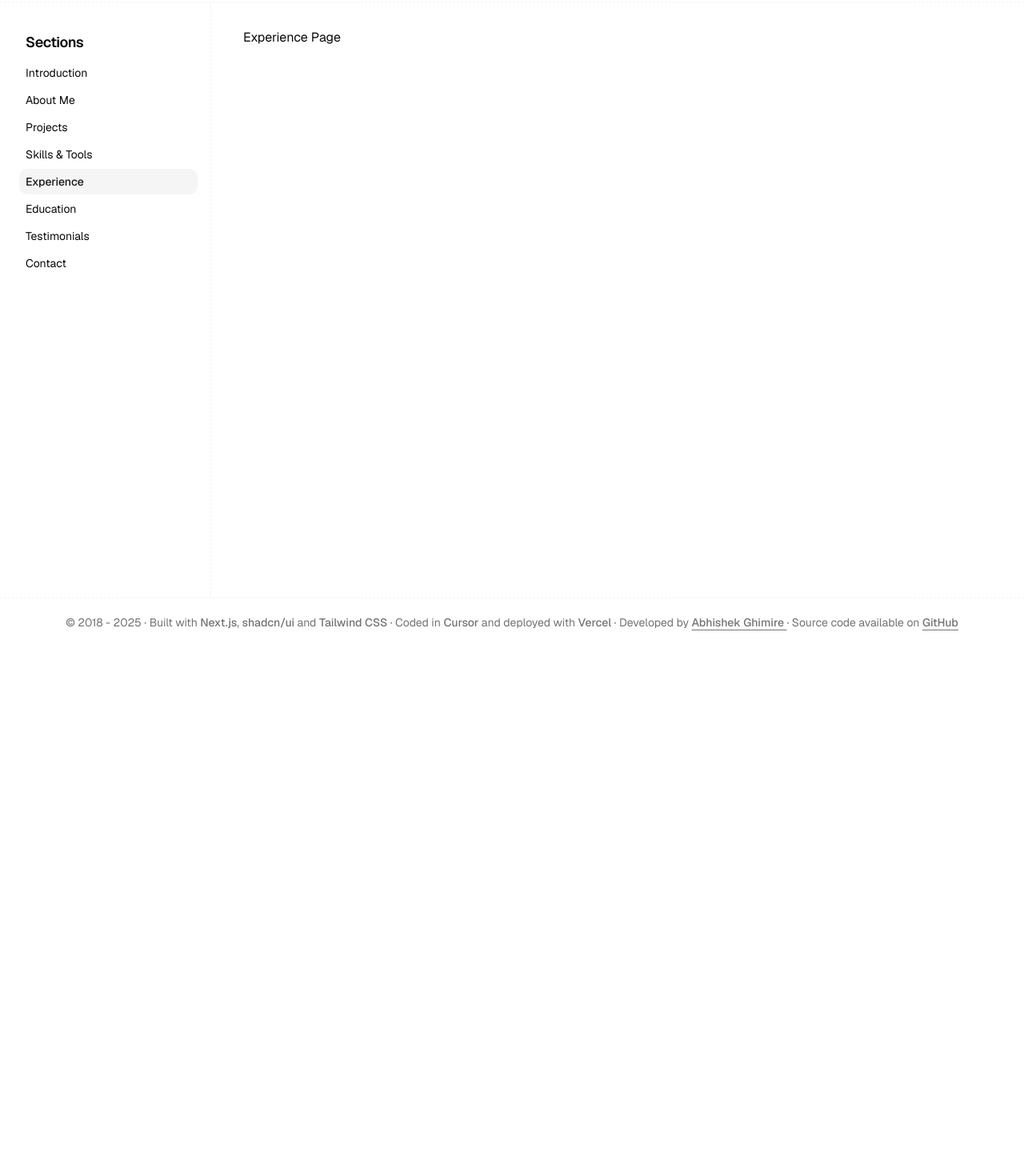
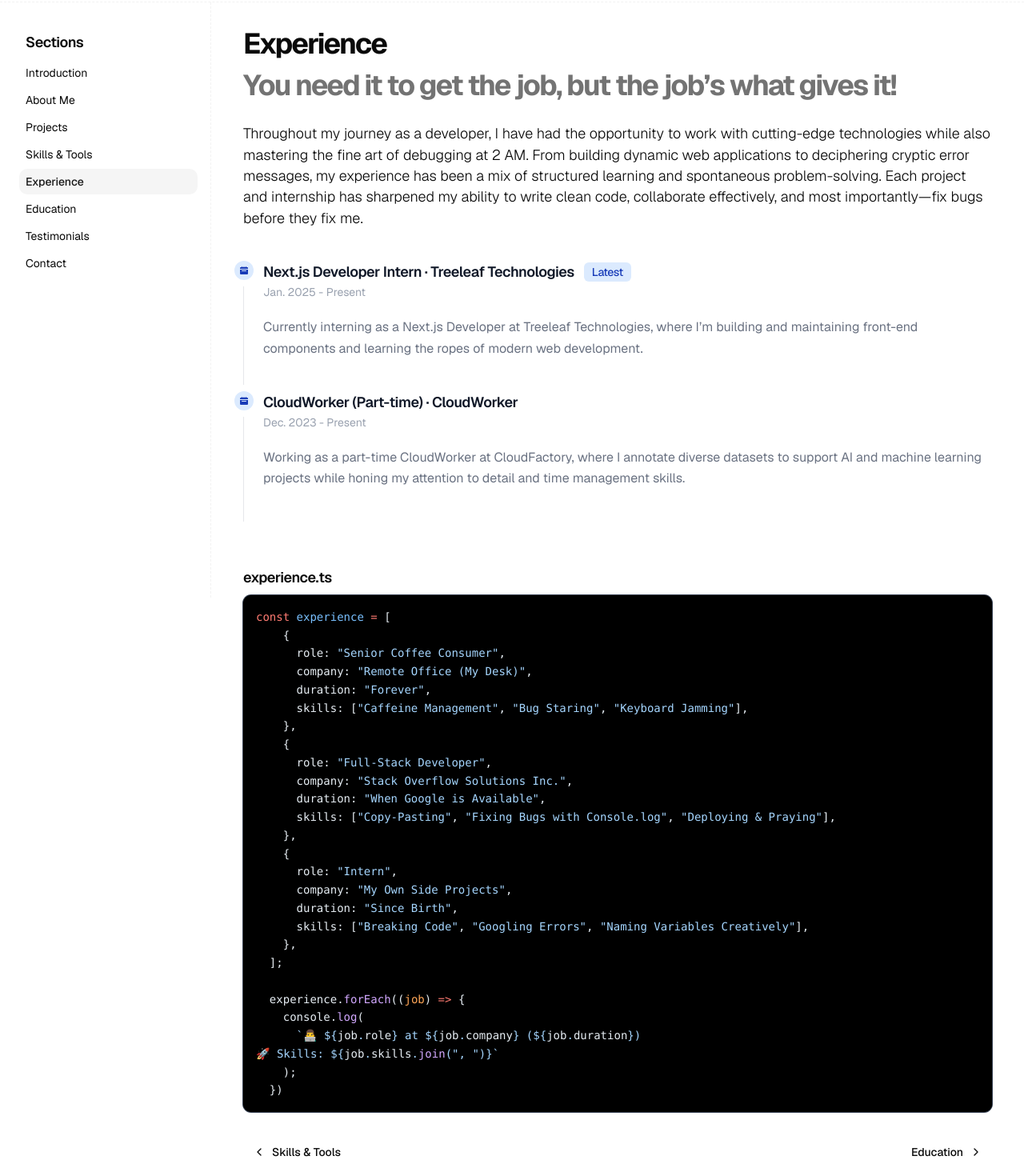
Before and after one commit to PreetKot/Portfolio_og, a Next.js app: page /experience in a window 1280 px wide. Shown: the part 54-1524 px from the top of the page at 80% size. Before the commit the page ends 862 px from the top, so only its background shows below. Built offline with nearby package versions, Linux system fonts and the light colour scheme.

Commit message:
section update

```diff
--- a/app/about/page.tsx
+++ b/app/about/page.tsx
@@ -12,6 +12,9 @@ const AboutMePage = () => {
     <>
       <PageHeader>
         <PageHeaderHeading>About Abhishek</PageHeaderHeading>
+        <PageHeaderHeading className="mt-2 text-muted-foreground">
+          More than just a title—let’s dive deeper!
+        </PageHeaderHeading>
         <PageHeaderDescription>
           I am a passionate Software Engineer with a knack for building
           full-stack web applications using modern technologies like Next.js and
--- a/app/contact/page.tsx
+++ b/app/contact/page.tsx
@@ -10,6 +10,9 @@ const ContactPage = async () => {
     <>
       <PageHeader>
         <PageHeaderHeading>Contact</PageHeaderHeading>
+        <PageHeaderHeading className="mt-2 text-muted-foreground">
+          Get in touch before I write another line of code!
+        </PageHeaderHeading>
       </PageHeader>
 
       <div id="tabs" className="flex items-center mt-8">
--- a/app/education/page.tsx
+++ b/app/education/page.tsx
@@ -16,6 +16,9 @@ const EducationPage = () => {
     <>
       <PageHeader className="mb-10">
         <PageHeaderHeading>Education</PageHeaderHeading>
+        <PageHeaderHeading className="mt-2 text-muted-foreground">
+          I learned a lot, but the real learning happens in the code editor!
+        </PageHeaderHeading>
         <PageHeaderDescription>
           Education has always been the cornerstone of my journey into the tech
           world. Pursuing a Bachelor's in Information Technology (BIT) at Patan
--- a/app/experience/page.tsx
+++ b/app/experience/page.tsx
@@ -1,4 +1,98 @@
+import CodeSnippet from "@/components/code-snippet";
+import {
+  PageHeader,
+  PageHeaderDescription,
+  PageHeaderHeading,
+} from "@/components/page-header";
+import Pager from "@/components/pager";
+import { HoverCardContent, HoverCardTrigger } from "@/components/ui/hover-card";
+import { HoverCard } from "@/components/ui/hover-card";
+import { code } from "@/config/codeContent";
+import { siteConfig } from "@/config/site";
+import Link from "next/link";
+
 const ExperiencePage = () => {
-  return <div>Experience Page</div>;
+  return (
+    <>
+      <PageHeader className="mb-10">
+        <PageHeaderHeading>Experience</PageHeaderHeading>
+        <PageHeaderHeading className="mt-2 text-muted-foreground">
+          You need it to get the job, but the job’s what gives it!
+        </PageHeaderHeading>
+        <PageHeaderDescription>
+          Throughout my journey as a developer, I have had the opportunity to
+          work with cutting-edge technologies while also mastering the fine art
+          of debugging at 2 AM. From building dynamic web applications to
+          deciphering cryptic error messages, my experience has been a mix of
+          structured learning and spontaneous problem-solving. Each project and
+          internship has sharpened my ability to write clean code, collaborate
+          effectively, and most importantly—fix bugs before they fix me.
+        </PageHeaderDescription>
+      </PageHeader>
+
+      <ol className="relative mb-10 border-gray-200 border-s dark:border-gray-700">
+        <li className="mb-10 ms-6">
+          <span className="absolute flex items-center justify-center w-6 h-6 bg-blue-100 rounded-full -start-3 ring-8 ring-white dark:ring-gray-900 dark:bg-blue-900">
+            <svg
+              className="w-2.5 h-2.5 text-blue-800 dark:text-blue-300"
+              aria-hidden="true"
+              xmlns="http://www.w3.org/2000/svg"
+              fill="currentColor"
+              viewBox="0 0 20 20"
+            >
+              <path d="M20 4a2 2 0 0 0-2-2h-2V1a1 1 0 0 0-2 0v1h-3V1a1 1 0 0 0-2 0v1H6V1a1 1 0 0 0-2 0v1H2a2 2 0 0 0-2 2v2h20V4ZM0 18a2 2 0 0 0 2 2h16a2 2 0 0 0 2-2V8H0v10Zm5-8h10a1 1 0 0 1 0 2H5a1 1 0 0 1 0-2Z" />
+            </svg>
+          </span>
+          <h3 className="flex items-center mb-1 text-lg font-semibold text-gray-900 dark:text-white">
+            Next.js Developer Intern · Treeleaf Technologies
+            <span className="bg-blue-100 text-blue-800 text-sm font-medium me-2 px-2.5 py-0.5 rounded-sm dark:bg-blue-900 dark:text-blue-300 ms-3">
+              Latest
+            </span>
+          </h3>
+          <time className="block mb-2 text-sm font-normal leading-none text-gray-400 dark:text-gray-500">
+            Jan. 2025 - Present
+          </time>
+          <p className="mb-4 text-base font-normal text-gray-500 dark:text-gray-400">
+            Currently interning as a Next.js Developer at Treeleaf Technologies,
+            where I’m building and maintaining front-end components and learning
+            the ropes of modern web development.
+          </p>
+        </li>
+        <li className="mb-10 ms-6">
+          <span className="absolute flex items-center justify-center w-6 h-6 bg-blue-100 rounded-full -start-3 ring-8 ring-white dark:ring-gray-900 dark:bg-blue-900">
+            <svg
+              className="w-2.5 h-2.5 text-blue-800 dark:text-blue-300"
+              aria-hidden="true"
+              xmlns="http://www.w3.org/2000/svg"
+              fill="currentColor"
+              viewBox="0 0 20 20"
+            >
+              <path d="M20 4a2 2 0 0 0-2-2h-2V1a1 1 0 0 0-2 0v1h-3V1a1 1 0 0 0-2 0v1H6V1a1 1 0 0 0-2 0v1H2a2 2 0 0 0-2 2v2h20V4ZM0 18a2 2 0 0 0 2 2h16a2 2 0 0 0 2-2V8H0v10Zm5-8h10a1 1 0 0 1 0 2H5a1 1 0 0 1 0-2Z" />
+            </svg>
+          </span>
+          <h3 className="mb-1 text-lg font-semibold text-gray-900 dark:text-white">
+            CloudWorker (Part-time) · CloudWorker
+          </h3>
+          <time className="block mb-2 text-sm font-normal leading-none text-gray-400 dark:text-gray-500">
+            Dec. 2023 - Present
+          </time>
+          <p className="text-base font-normal text-gray-500 dark:text-gray-400">
+            Working as a part-time CloudWorker at CloudFactory, where I annotate
+            diverse datasets to support AI and machine learning projects while
+            honing my attention to detail and time management skills.
+          </p>
+        </li>
+      </ol>
+
+      <CodeSnippet code={code.experience} title="experience.ts" />
+
+      <Pager
+        prevHref="/skills-tools"
+        nextHref="/education"
+        prevTitle="Skills & Tools"
+        nextTitle="Education"
+      />
+    </>
+  );
 };
 export default ExperiencePage;
--- a/app/page.tsx
+++ b/app/page.tsx
@@ -17,6 +17,9 @@ const IntroductionPage = async () => {
     <>
       <PageHeader>
         <PageHeaderHeading>Abhishek Ghimire</PageHeaderHeading>
+        <PageHeaderHeading className="mt-2 text-muted-foreground">
+          A coder by day, problem-solver by night!
+        </PageHeaderHeading>
         <PageHeaderDescription>
           I am a dedicated Software Engineer specializing in full-stack
           application development. I enjoy crafting responsive web solutions
--- a/app/projects/page.tsx
+++ b/app/projects/page.tsx
@@ -1,16 +1,17 @@
+import { PageHeader } from "@/components/page-header";
+import { PageHeaderHeading } from "@/components/page-header";
 import Pager from "@/components/pager";
 
 const ProjectsPage = () => {
   return (
-    <div>
-      Projects Page
-      <Pager
-        prevHref="/about"
-        nextHref="/skills-tools"
-        prevTitle="Previous"
-        nextTitle="Next"
-      />
-    </div>
+    <>
+      <PageHeader className="mb-10">
+        <PageHeaderHeading>Projects</PageHeaderHeading>
+        <PageHeaderHeading className="mt-2 text-muted-foreground">
+          A lot of ideas, but some are still under construction!
+        </PageHeaderHeading>
+      </PageHeader>
+    </>
   );
 };
 export default ProjectsPage;
--- a/app/skills-tools/page.tsx
+++ b/app/skills-tools/page.tsx
@@ -15,6 +15,9 @@ const SkillsToolsPage = () => {
     <>
       <PageHeader>
         <PageHeaderHeading>Skills & Tools</PageHeaderHeading>
+        <PageHeaderHeading className="mt-2 text-muted-foreground">
+          Learned by coding all night and debugging all day!
+        </PageHeaderHeading>
         <PageHeaderDescription>
           As a full-stack Software Engineer, I specialize in building scalable
           web applications using modern technologies such as Next.js, React, and
--- a/app/testimonials/page.tsx
+++ b/app/testimonials/page.tsx
@@ -1,4 +1,15 @@
+import { PageHeader, PageHeaderHeading } from "@/components/page-header";
+
 const TestimonialsPage = () => {
-  return <div>Testimonials Page</div>;
+  return (
+    <>
+      <PageHeader>
+        <PageHeaderHeading>Testimonials</PageHeaderHeading>
+        <PageHeaderHeading className="mt-2 text-muted-foreground">
+          Get the truth from those who’ve seen my work firsthand!
+        </PageHeaderHeading>
+      </PageHeader>
+    </>
+  );
 };
 export default TestimonialsPage;
--- a/config/codeContent.ts
+++ b/config/codeContent.ts
@@ -51,4 +51,30 @@ reachOut();
   ];
 
 console.log("Skills built through coursework:", BIT_Coursework.join(", "));`,
+  experience: `const experience = [
+    {
+      role: "Senior Coffee Consumer",
+      company: "Remote Office (My Desk)",
+      duration: "Forever",
+      skills: ["Caffeine Management", "Bug Staring", "Keyboard Jamming"],
+    },
+    {
+      role: "Full-Stack Developer",
+      company: "Stack Overflow Solutions Inc.",
+      duration: "When Google is Available",
+      skills: ["Copy-Pasting", "Fixing Bugs with Console.log", "Deploying & Praying"],
+    },
+    {
+      role: "Intern",
+      company: "My Own Side Projects",
+      duration: "Since Birth",
+      skills: ["Breaking Code", "Googling Errors", "Naming Variables Creatively"],
+    },
+  ];
+
+  experience.forEach((job) => {
+    console.log(
+      \`👨‍💻 \${job.role} at \${job.company} (\${job.duration}) \n🚀 Skills: \${job.skills.join(", ")}\`
+    );
+  })`,
 };
```
